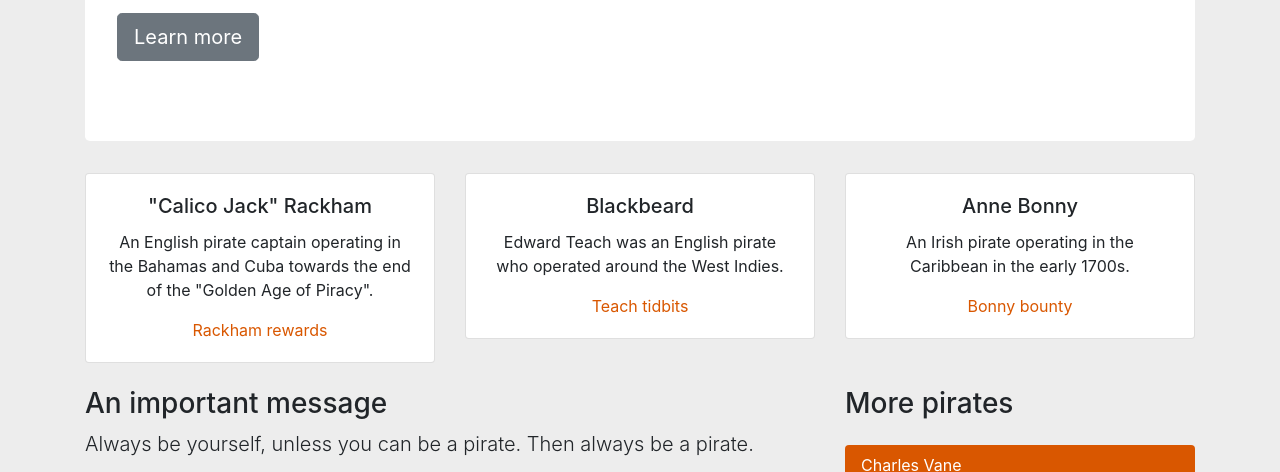
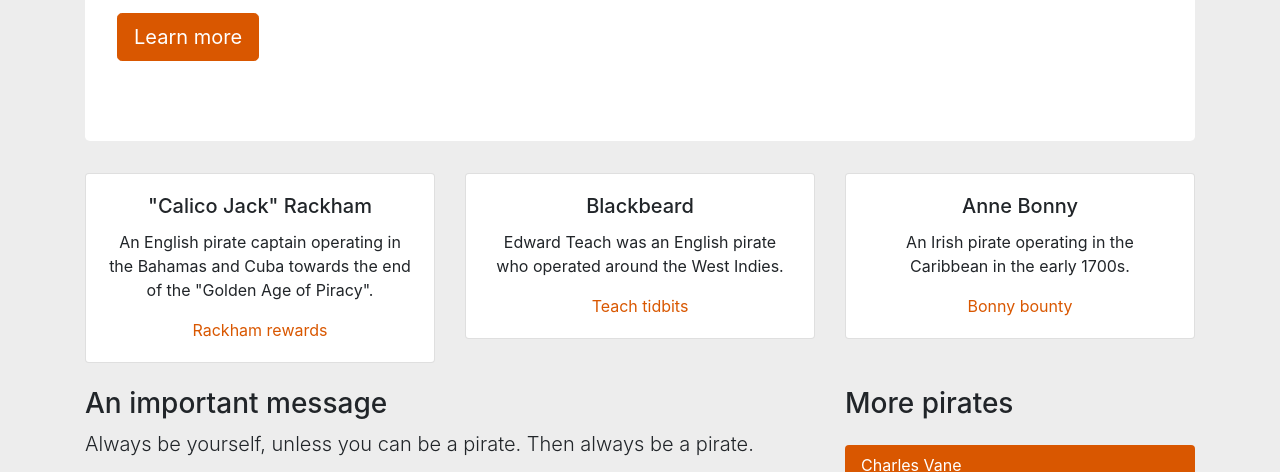
Before and after one commit to roliehdz/rolando-bootstrap, a website: page src/html/index.html in a window 1280 px wide. Shown: the part 291-763 px from the top of the page. Drawn offline with nearby package versions, Linux system fonts and the light colour scheme; files that its build step writes are made by us from their sources; files whose address does not match are found by name.

Commit message:
button_edits

```diff
--- a/src/html/index.html
+++ b/src/html/index.html
@@ -45,7 +45,7 @@
         <h1 class="display-4">Pirates. Are. Awesome.</h1>
         <p class="lead">Chain Shot ho hang the jib wench Nelsons folly sutler ahoy aye gunwalls deadlights. Bounty lateen sail spanker reef sails Blimey schooner cutlass piracy booty Corsair. Chase guns nipperkin jack carouser no prey, no pay smartly rigging Chain Shot black spot poop deck.</p>
         <p class="lead">
-          <a class="btn btn-secondary btn-lg" href="#" role="button">Learn more</a>
+          <a class="btn btn-primary btn-lg" href="#" role="button">Learn more</a>
         </p>
       </div>
       <section>
```
